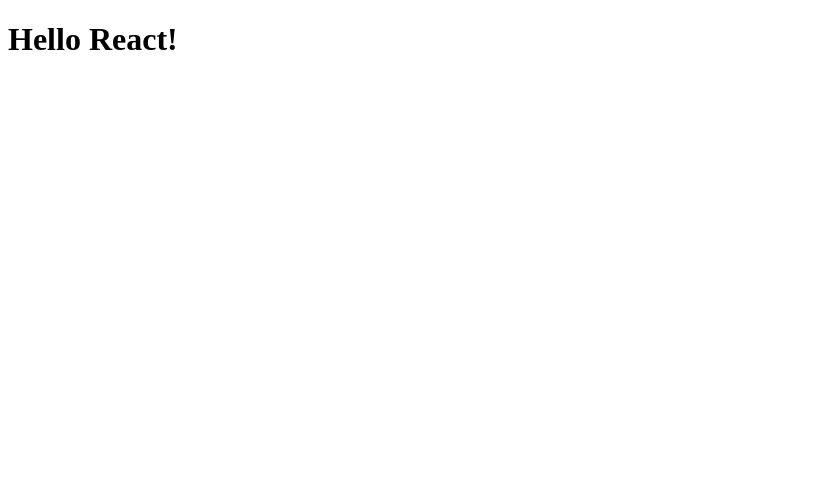
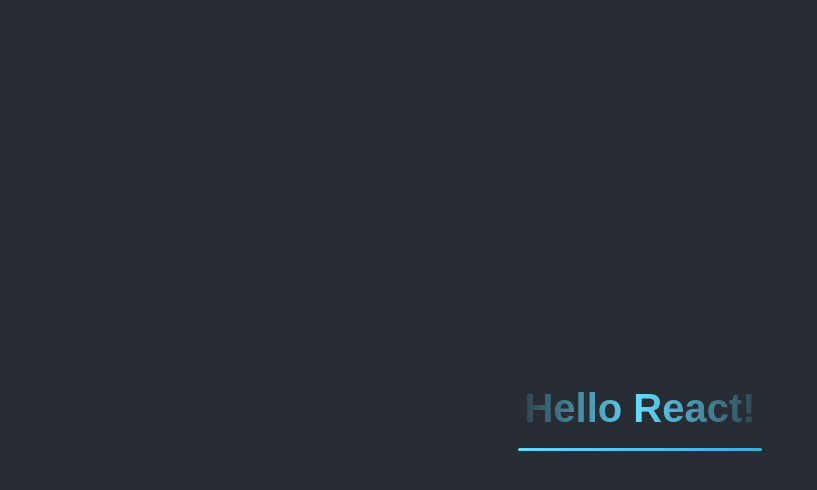
Before and after one commit to kip2/EC-site-Product-List-RecursionCS, a React app in the folder app/: page / in a window 1280 px wide. Shown: the top 490 px of the page, without its empty margins (0-817 px from the left). Built offline with nearby package versions, Linux system fonts and the light colour scheme.

Commit message:
fix: stylesの変更とrun.shの変更

```diff
--- a/app/src/components/App.js
+++ b/app/src/components/App.js
@@ -1,4 +1,5 @@
 import React from "react";
+import sytles from "../css/styles.css";
 
 export default function App() {
 	return (
--- a/app/src/css/styles.css
+++ b/app/src/css/styles.css
@@ -0,0 +1,57 @@
+body {
+    font-family: 'Arial', sans-serif;
+    background-color: #282C34;
+    display: flex;
+    height: 100vh;
+    align-items: center;
+    justify-content: center;
+}
+
+h1 {
+    position: relative;
+    font-size: 2.5em;
+    color: #61DAFB;
+    padding: 10px 20px;
+    background-image: linear-gradient(to right, #282C34, #61DAFB, #282C34);
+    -webkit-background-clip: text;
+    color: transparent;
+}
+
+h1::before {
+    content: '';
+    position: absolute;
+    left: 5%;
+    right: 5%;
+    bottom: -10px;
+    height: 3px;
+    background-image: linear-gradient(to right, #61DAFB, #3BAEDC);
+    border-radius: 3px;
+}
+
+@keyframes titleHover {
+    0% {
+        color: transparent;
+        text-shadow: 3px 3px 0 #3BAEDC, 6px 6px 0 #2A8BB9;
+    }
+    100% {
+        color: #61DAFB;
+        text-shadow: 0 0 5px #3BAEDC, 0 0 10px #2A8BB9;
+    }
+}
+
+h1:hover {
+    animation: titleHover 0.5s forwards;
+}
+
+@keyframes underlineAnimation {
+    0% {
+        box-shadow: 0 0 5px #3BAEDC, 0 0 10px #2A8BB9;
+    }
+    100% {
+        box-shadow: 0 0 15px #3BAEDC, 0 0 20px #2A8BB9;
+    }
+}
+
+h1:hover::before {
+    animation: underlineAnimation 0.5s forwards;
+}
```
Also changed, not shown: app/dist/assets/bundle.js, 1 other file (tests, documents, lock files or other folders).
